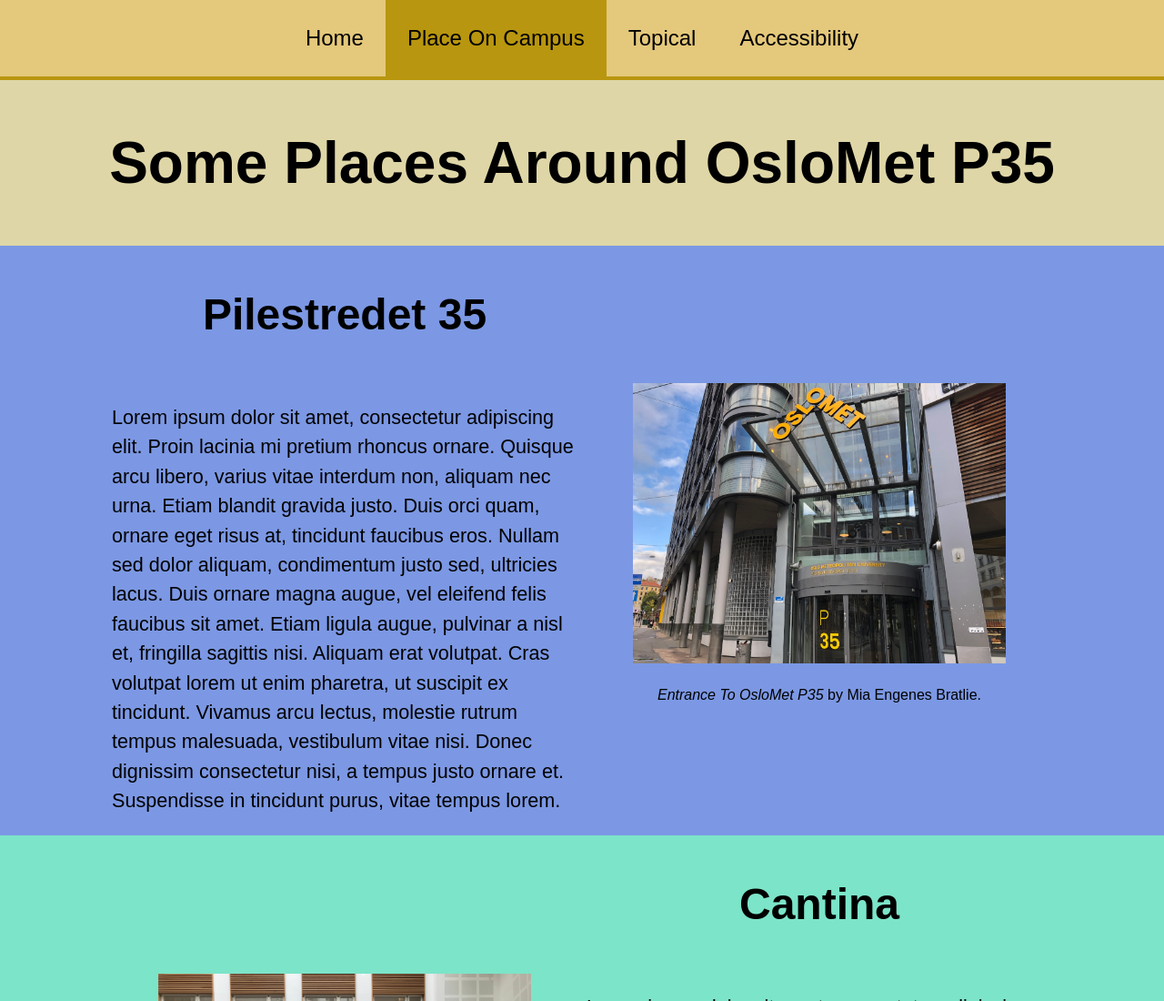
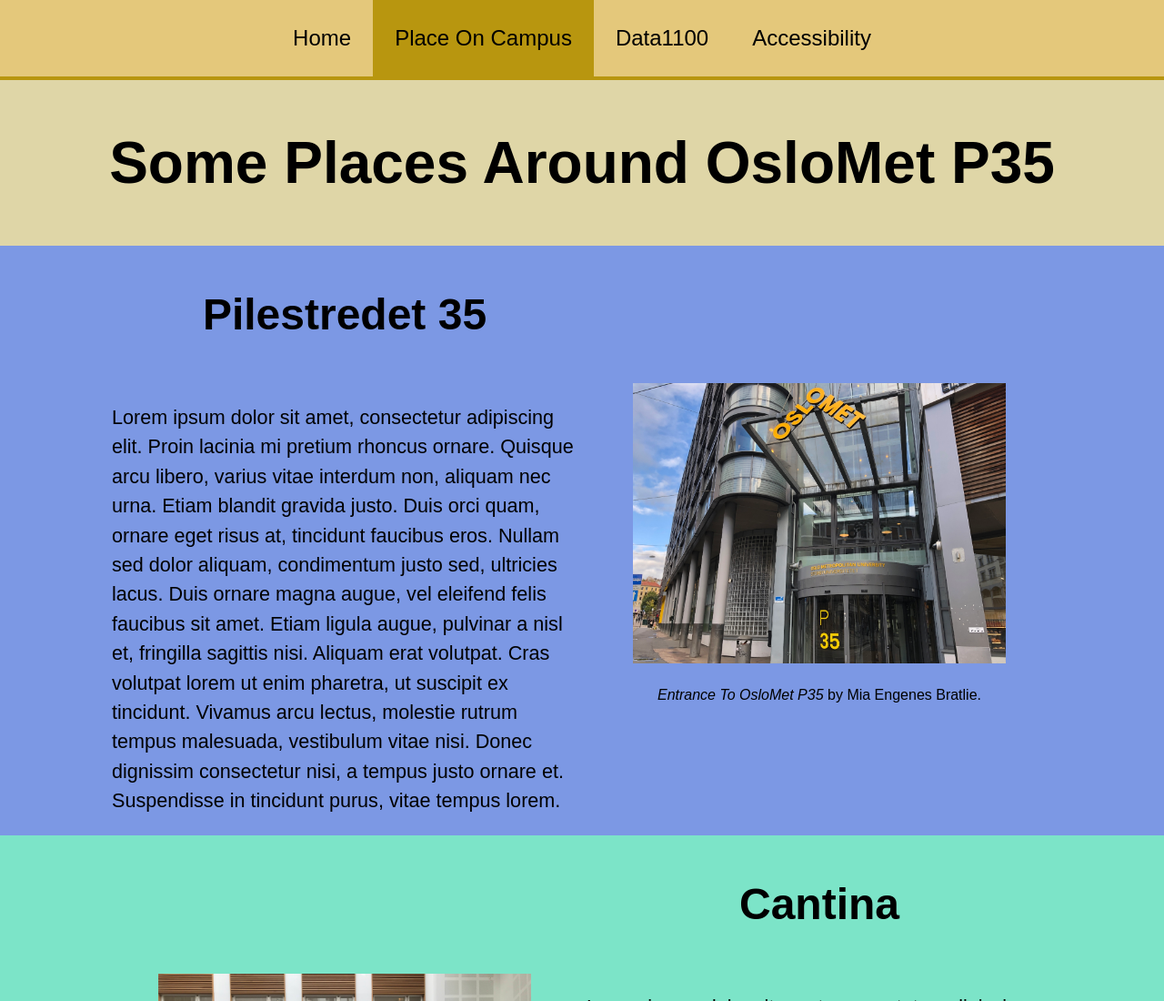
Before and after one commit to JakobOslomet/Eksamen, a plain HTML site: page PlaceOnCampus.html in a window 1280 px wide. Shown: the top 1100 px of the page at 91% size. Drawn offline with Linux system fonts and the light colour scheme.

Commit message:
data1100

```diff
--- a/PlaceOnCampus.html
+++ b/PlaceOnCampus.html
@@ -16,7 +16,7 @@
             <a href="PlaceOnCampus.html">Place On Campus</a>
           </div>
           <div class="poc-navKnapp">
-            <a href="Topical.html">Topical</a>
+            <a href="Topical.html">Data1100</a>
           </div>
           <div class="poc-navKnapp">
             <a href="Accessibility.html">Accessibility</a>
```
